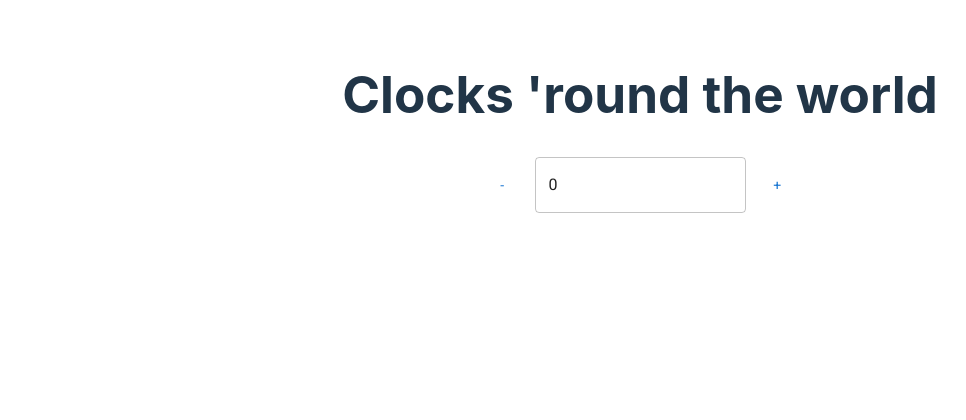
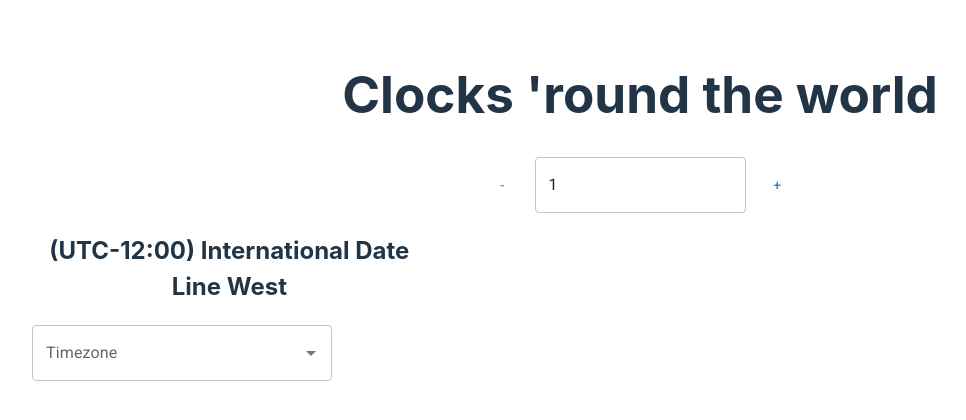
Before and after one commit to FatAndreasbot/react_test, a React (Vite) app: page / in a window 1280 px wide. Shown: the top 420 px of the page, without its empty margins (0-966 px from the left). Built offline with nearby package versions, Linux system fonts and the light colour scheme.

Commit message:
timezone selection

```diff
--- a/src/components/App.tsx
+++ b/src/components/App.tsx
@@ -8,7 +8,7 @@ import { SetList } from '../lib/state/timezones'
 
 function App() {
   const count = useSelector((state: RootState) => state.counter.value)
-  const tzData = useSelector((state: RootState) => state.timezone.value)
+  const tzData = useSelector((state: RootState) => state.clockData.tzData)
   const dispatch = useDispatch<AppDispatch>();
 
   if (tzData.length === 0){
--- a/src/components/clock.tsx
+++ b/src/components/clock.tsx
@@ -1,13 +1,38 @@
+import { Autocomplete, TextField } from '@mui/material'
+import { AppDispatch, RootState } from '../lib/state/store'
+import { useSelector, useDispatch } from 'react-redux'
+import { changeTimezone } from '../lib/state/timezones'
 
 
 
-export function Clock() {
 
+export function Clock({id}:{id:number}) {
+  const tzData = useSelector((state: RootState) => state.clockData.tzData)
+  const clockData = useSelector((state: RootState) => state.clockData.clocks)
+  const dispatch = useDispatch<AppDispatch>()
+
+  const tzAutocomplete = tzData.flatMap((tz, id) => tz.utc.map((utc) => {return {label:utc, tz_id:id}})).filter((v) => {
+    return !tzData[v.tz_id].isdst
+  })
+
+  const tzID = clockData[id]
+  console.log(clockData)
   return (
-    <>
+    <div>
       <h2>
-        12:13:14
+        {tzData[tzID].text}
       </h2>
-    </>
+      <Autocomplete
+      disablePortal
+      options={tzAutocomplete}
+      sx={{ width: 300 }}
+      renderInput={(params) => <TextField {...params} label="Timezone" />}
+      onChange={(_, val) => {
+        if (val !== null){
+          dispatch(changeTimezone({clockID:id, tzID:val.tz_id}))
+        }
+      }}
+    />
+    </div>
   )
 }
--- a/src/components/clockArray.tsx
+++ b/src/components/clockArray.tsx
@@ -8,17 +8,17 @@ import { Clock } from './clock'
 
 export default function ClockArray() {
 	const count = useSelector((state: RootState) => state.counter.value)
-	const tzData = useSelector((state: RootState) => state.timezone.value)
+	const tzData = useSelector((state: RootState) => state.clockData.tzData)
 
 	if (tzData.length == 0) {
 		return <p>loading</p>
 	}
 
 	return <>
-		{[...Array(count)].map(() => {
+		{[...Array(count)].map((_,i) => {
 			return (
-				<Grid2 size={3}>
-					<Clock />
+				<Grid2 size={4} key={i}>
+					<Clock id={i}/>
 				</Grid2>
 			)
 		})}
--- /dev/null
+++ b/src/lib/constants.ts
@@ -0,0 +1 @@
+export const MAX_AMMOUNT_OF_CLOCKS = 10
--- a/src/lib/state/counter.ts
+++ b/src/lib/state/counter.ts
@@ -1,18 +1,19 @@
 import { createSlice } from "@reduxjs/toolkit";
+import { MAX_AMMOUNT_OF_CLOCKS } from "../constants";
 
 interface counterState {
 	value: number
 }
 
 const initialCounter: counterState = {
-	value: 0
+	value: 1
 }
 
 const counterSlice = createSlice({
 	name: "clock_counter",
 	initialState: initialCounter,
 	reducers: {
-		increment: (state) => { if (state.value < 10) state.value += 1 },
+		increment: (state) => { if (state.value < MAX_AMMOUNT_OF_CLOCKS) state.value += 1 },
 		decrement: (state) => { if (state.value > 0)  state.value -= 1 }
 	}
 })
--- a/src/lib/state/store.ts
+++ b/src/lib/state/store.ts
@@ -1,10 +1,10 @@
 import { configureStore } from "@reduxjs/toolkit";
-import timezoneReducer from './timezones'
+import clockDataReducer from './timezones'
 import counterReducer from "./counter"
 
 export const store = configureStore({
 	reducer: {
-		timezone: timezoneReducer,
+		clockData: clockDataReducer,
 		counter: counterReducer
 	}
 })
--- a/src/lib/state/timezones.ts
+++ b/src/lib/state/timezones.ts
@@ -1,22 +1,34 @@
-import { createAsyncThunk, createSlice } from "@reduxjs/toolkit";
+import { createAsyncThunk, createSlice, PayloadAction } from "@reduxjs/toolkit";
 import { Timezone } from "../types";
 import { GetTimezones } from "../remoteData";
+import { MAX_AMMOUNT_OF_CLOCKS } from "../constants";
 
-interface downloadedTimezonesState {
-	value: Timezone[]
+interface clockDataState {
+	tzData: Timezone[],
+	clocks: number[]
 }
 
-const initialDownloadedTimezones: downloadedTimezonesState = {
-	value: []
+const initialclockData: clockDataState = {
+	tzData: [],
+	clocks: Array.apply(null, Array(MAX_AMMOUNT_OF_CLOCKS)).map(() => 0)
 }
 
-const downloadedTimezonesSlice = createSlice({
+const clockDataSlice = createSlice({
 	name: "tz_slice",
-	initialState: initialDownloadedTimezones,
-	reducers: {},
+	initialState: initialclockData,
+	reducers: {
+		changeTimezone: (state, action:PayloadAction<{clockID:number, tzID:number}>) => {
+			if (action.payload.clockID > MAX_AMMOUNT_OF_CLOCKS || action.payload.clockID < 0)
+				return
+			if (action.payload.tzID > state.tzData.length || action.payload.tzID < 0)
+				return
+
+			state.clocks[action.payload.clockID] = action.payload.tzID
+		}
+	},
 	extraReducers: (builder) => {
 		builder.addCase(SetList.fulfilled, (state, action) => {
-			state.value = action.payload
+			state.tzData = action.payload
 		})
 	}
 })
@@ -28,4 +40,6 @@ export const SetList = createAsyncThunk(
 	}
 )
 
-export default downloadedTimezonesSlice.reducer
+export const {changeTimezone} = clockDataSlice.actions
+
+export default clockDataSlice.reducer
```
Also changed, not shown: src/lib/types.ts (line endings or trailing spaces).
